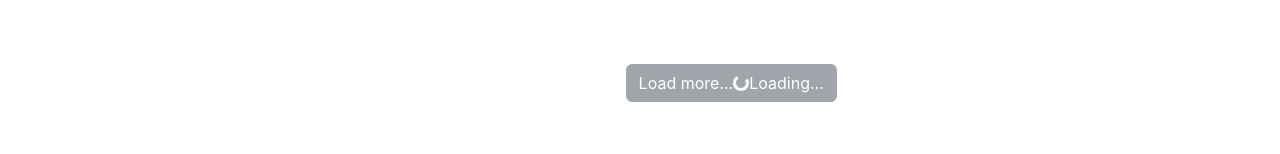
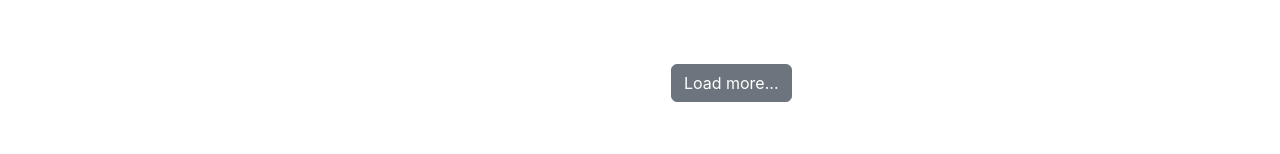
Before and after one commit to yoanarobeva/C4-Nexus-task, a React (Create React App) app in the folder client/: page / in a window 1280 px wide. Shown: the part 1609-1763 px from the top of the page. Built offline with nearby package versions, Linux system fonts and the light colour scheme.

Commit message:
load more is working

```diff
--- a/client/public/db.json
+++ b/client/public/db.json
@@ -584,7 +584,7 @@
                 "color": "any",
                 "category": "any",
                 "season": "any",
-                "rating": "any",
+                "rating": "5",
                 "price": "any",
                 "img": "https://shop.ccc.eu/media/cache/gallery/rc/is4cpsfe/images/98/985884/2230004207848_01_jc.jpg"
             }
@@ -598,7 +598,7 @@
                     "color": "any",
                     "category": "any",
                     "season": "any",
-                    "rating": "any",
+                    "rating": "5",
                     "price": "any",
                     "img": "https://shop.ccc.eu/media/cache/gallery/rc/is4cpsfe/images/98/985884/2230004207848_01_jc.jpg"
                 }
@@ -611,7 +611,7 @@
                     "color": "any",
                     "category": "any",
                     "season": "any",
-                    "rating": "any",
+                    "rating": "5",
                     "price": "any",
                     "img": "https://shop.ccc.eu/media/cache/gallery/rc/is4cpsfe/images/98/985884/2230004207848_01_jc.jpg"
                 }
@@ -624,7 +624,7 @@
                     "color": "any",
                     "category": "any",
                     "season": "any",
-                    "rating": "any",
+                    "rating": "5",
                     "price": "any",
                     "img": "https://shop.ccc.eu/media/cache/gallery/rc/is4cpsfe/images/98/985884/2230004207848_01_jc.jpg"
                 }
@@ -637,7 +637,7 @@
                     "color": "any",
                     "category": "any",
                     "season": "any",
-                    "rating": "any",
+                    "rating": "5",
                     "price": "any",
                     "img": "https://shop.ccc.eu/media/cache/gallery/rc/is4cpsfe/images/98/985884/2230004207848_01_jc.jpg"
                 }
@@ -650,7 +650,7 @@
                     "color": "any",
                     "category": "any",
                     "season": "any",
-                    "rating": "any",
+                    "rating": "5",
                     "price": "any",
                     "img": "https://shop.ccc.eu/media/cache/gallery/rc/is4cpsfe/images/98/985884/2230004207848_01_jc.jpg"
                 }
--- a/client/src/components/LoadMore/LoadMore.js
+++ b/client/src/components/LoadMore/LoadMore.js
@@ -1,12 +1,17 @@
 import "./LoadMore.css"
 
-const LoadMore = () => {
+const LoadMore = ({onLoadMore, isLoading, disableLoadMore}) => {
     return (
         <div className="text-center">
-            <button className="btn btn-secondary" type="button" disabled>
-                <span>Load more...</span>
-                <span className="spinner-border spinner-border-sm" aria-hidden="true"></span>
-                <span role="status">Loading...</span>
+            <button className="btn btn-secondary" type="button" disabled={isLoading ? true : false} onClick={onLoadMore}>
+                {isLoading ?
+                    <>
+                        <span className="spinner-border spinner-border-sm" aria-hidden="true"></span>
+                        <span role="status">Loading...</span>
+                    </>
+                :
+                    <span>Load more...</span>
+                }
             </button>
         </div>
     );
--- a/client/src/components/ProductsView/ProductsView.js
+++ b/client/src/components/ProductsView/ProductsView.js
@@ -14,9 +14,14 @@ import './ProductsView.css'
 const ProductsView = () => {
     const [products, setProducts] = useState([]);
     const [show, setShow] = useState(20);
+    const [isLoading, setIsLoading] = useState(true);
+    const [disableLoadMore, setDisableLoadMore] = useState(false);
     const {category, accessory} = useParams();
 
     useEffect(() => {
+        setDisableLoadMore(false);
+        setShow(20);
+
         productService.getAll()
         .then((data) => {
             setProducts(data.products);
@@ -38,8 +43,18 @@ const ProductsView = () => {
                     ...state.accessories.socks
                 ]))
             )
+            setIsLoading(false);
         })
     }, [category, accessory]);
+
+    const onLoadMore = () => {
+        if(show <= (products.length - 20)) {
+            setShow(state => state + 20);
+        } else {
+            setShow(() => products.length);
+            setDisableLoadMore(() => true);
+        }
+    }
 
     // console.log(products);
     // console.log(category, accessory);
@@ -55,7 +70,9 @@ const ProductsView = () => {
                         <Sort />
                     </div>
                     <ProductsGrid products={products} show={show} />
-                    <LoadMore />
+                    {disableLoadMore ? null :
+                        <LoadMore onLoadMore={onLoadMore} isLoading={isLoading} disableLoadMore={disableLoadMore} />
+                    }
                 </div>
             </div>
         </>
```
